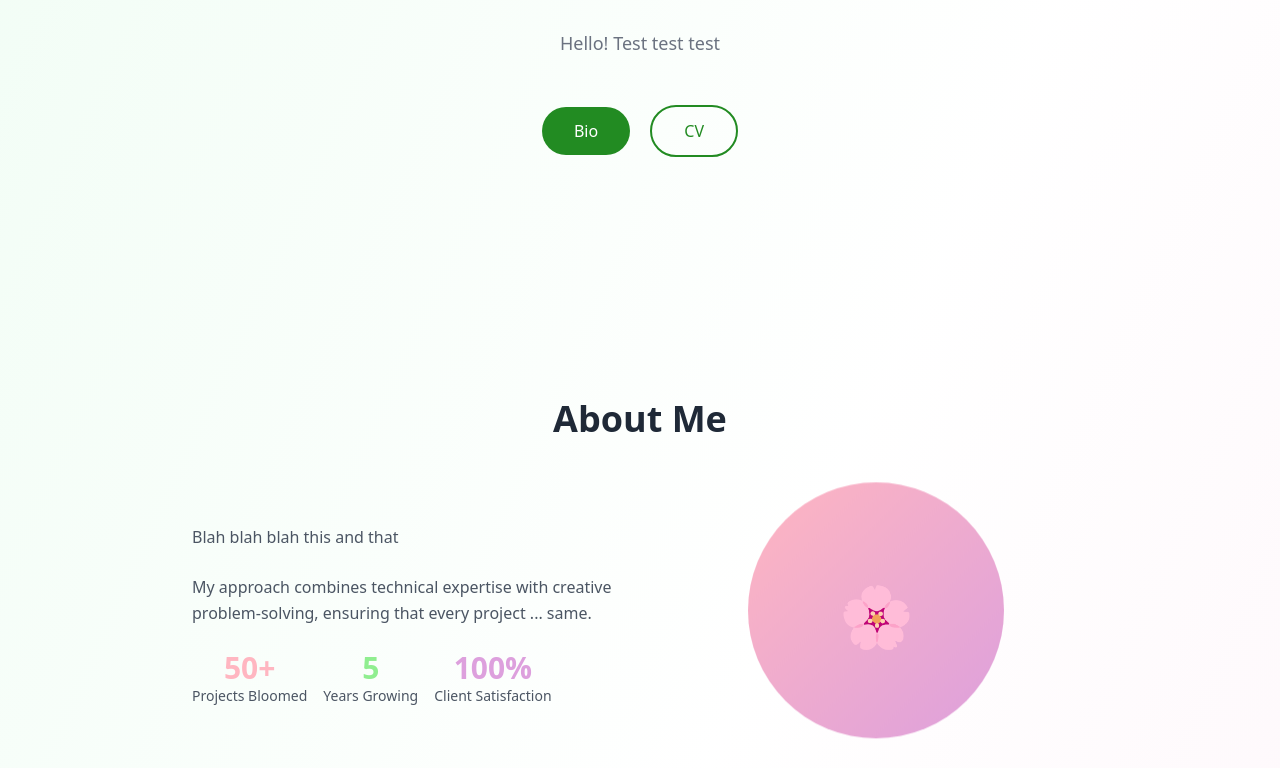
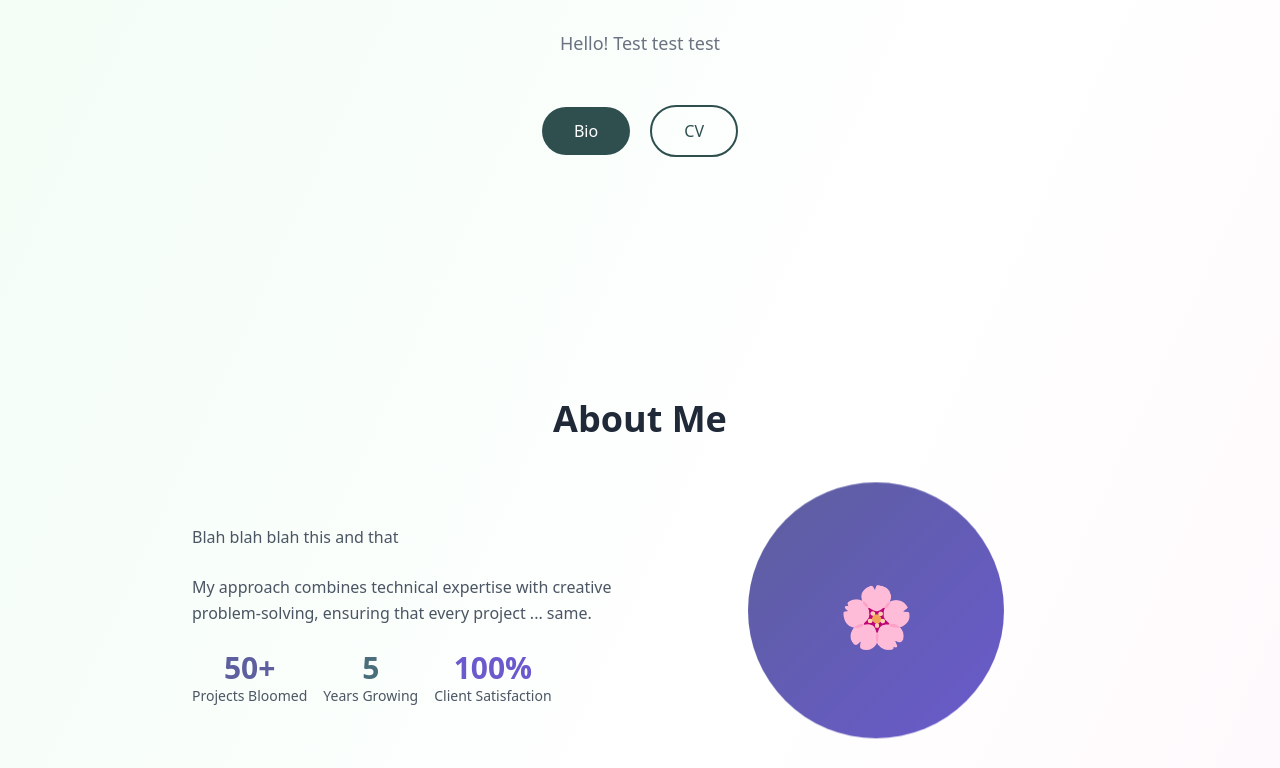
Before and after one commit to annieohui/flower, a plain HTML site: page index.html in a window 1280 px wide. Shown: the part 481-1249 px from the top of the page. Drawn offline with nearby package versions, Linux system fonts and the light colour scheme.

Commit message:
Update index.html

```diff
--- a/index.html
+++ b/index.html
@@ -20,12 +20,12 @@
             theme: {
                 extend: {
                     colors: {
-                        'flower-pink': '#FFB6C1',
-                        'flower-green': '#90EE90',
-                        'flower-purple': '#DDA0DD',
-                        'flower-yellow': '#FFE4B5',
-                        'leaf-green': '#228B22',
-                        'soil-brown': '#8B4513'
+                        'flower-pink': '#5D5F9E',
+                        'flower-green': '#4B6F7A',
+                        'flower-purple': '#6A5ACD',
+                        'flower-yellow': '#B0C4DE',
+                        'leaf-green': '#2F4F4F',
+                        'soil-brown': '#191970'
                     },
                     animation: {
                         'float': 'float 6s ease-in-out infinite',
```
